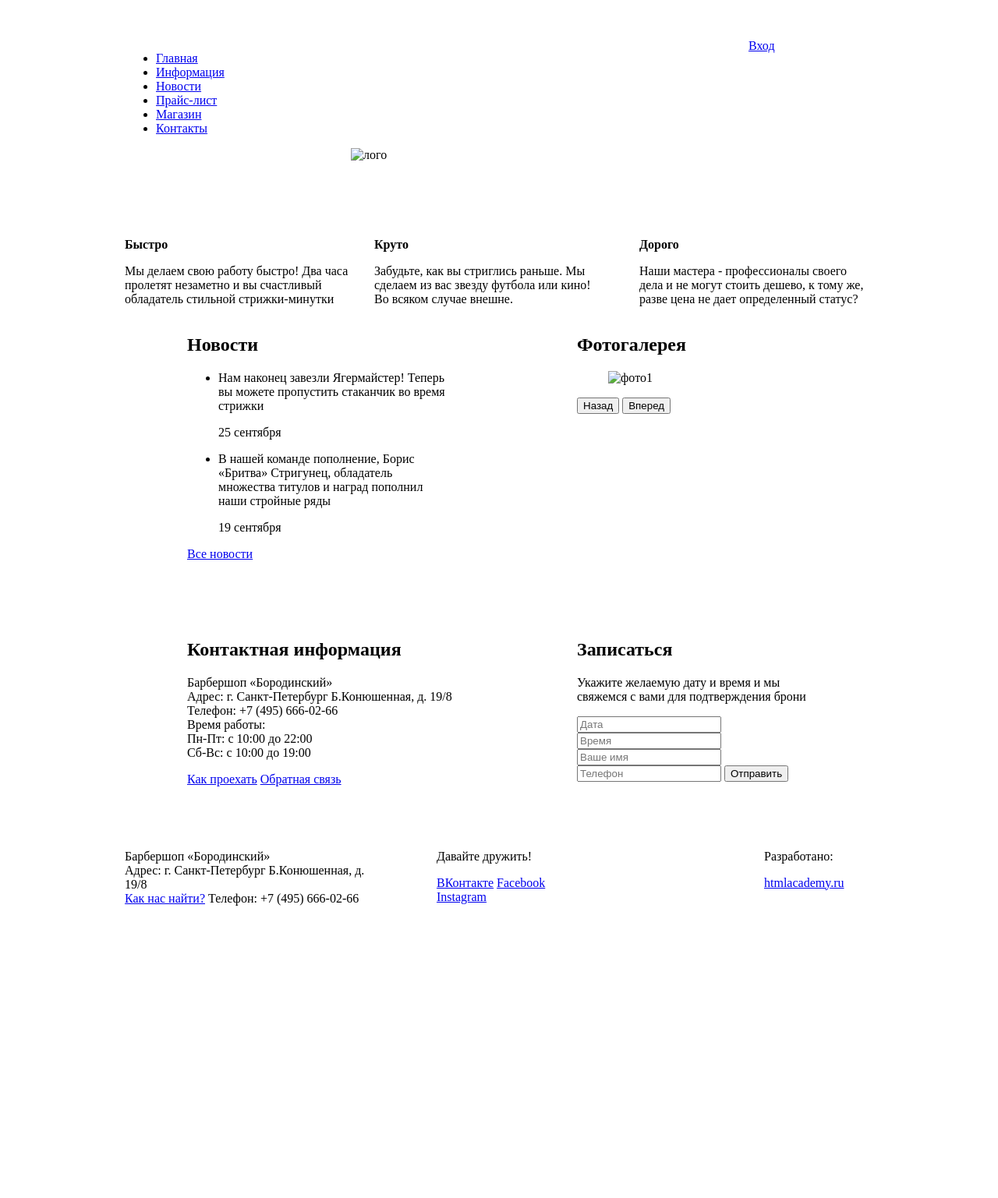
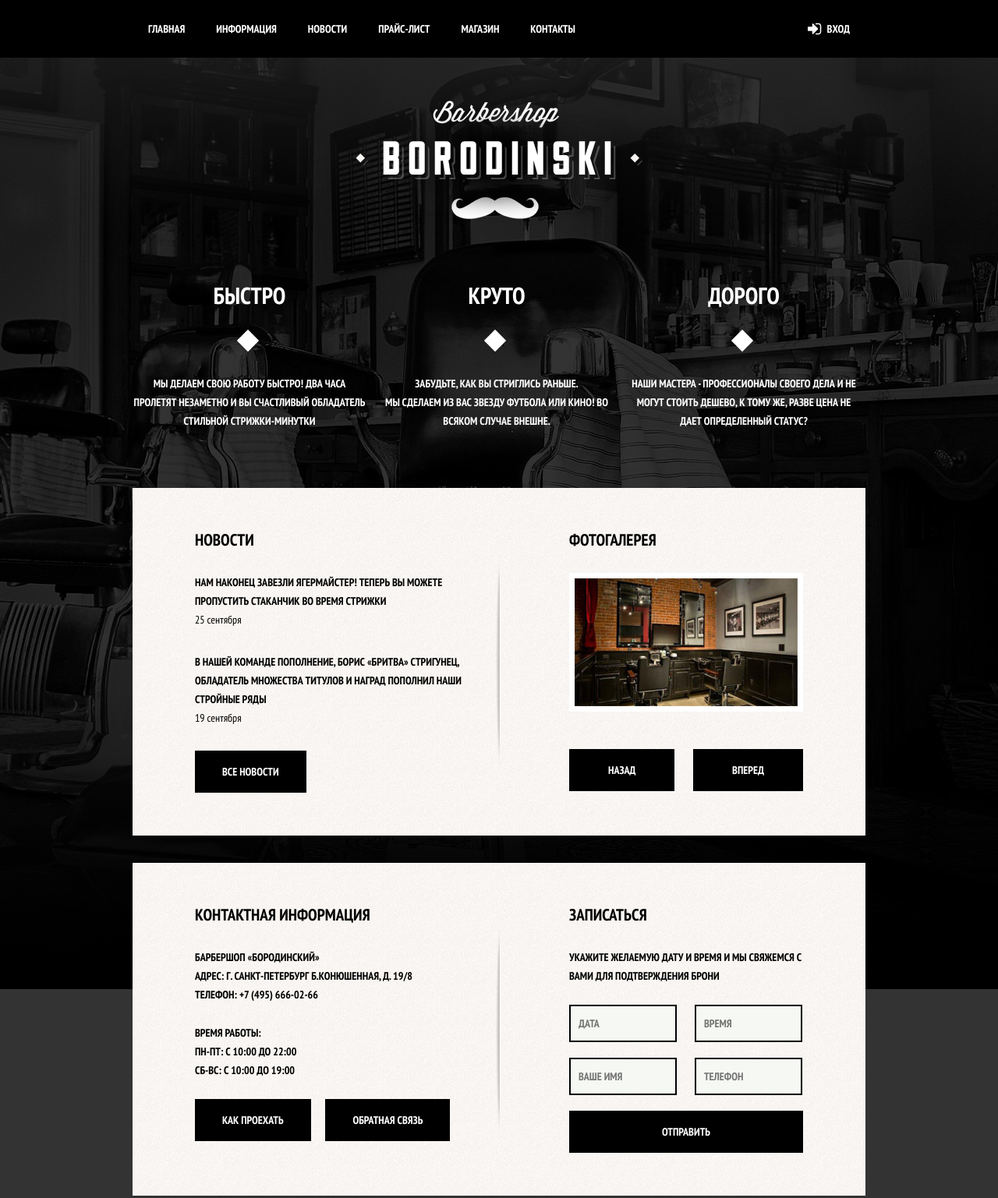
Before and after one commit to rtupolev/Barbershop, a plain HTML site: page index.html in a window 1280 px wide. Shown: the top 1537 px of the page at 78% size. Before the commit the page ends 1178 px from the top, so only its background shows below. Drawn offline with Linux system fonts and the light colour scheme.

Commit message:
Новая сетка + вёрстка декоративных элементов

```diff
--- a/css/style.css
+++ b/css/style.css
@@ -1,80 +1,341 @@
+/* General styles */
+
 .clearfix::after{
   content: "";
   display: table;
   clear: both;
 }
+body{
+  min-width: 960px;
+  font-family: "PT Sans Narrow", "Arial", sans-serif;
+  font-size: 14px;
+  line-height: 24px;
+  font-weight: 800;
+  text-transform: uppercase;
+  color: #ffffff;
+  background: #000000 url("/img/site-background.jpg") no-repeat top;
+}
 .container{
-  width: 960px;
+  width: 940px;
   padding: 0 10px;
   margin: 0 auto;
-
 }
 
+.btn{
+  display: inline-block;
+  padding: 15px 35px;
+  margin-right: 16px;
+
+  border: none;
+  outline: none;
+  cursor: pointer
+
+  font-family: "PT Sans Narrow", "Arial", sans-serif;
+  font-size: 14px;
+  line-height: 24px;
+  font-weight: 800;
+  text-transform: uppercase;
+  text-decoration: none;
+
+  text-align: center;
+  vertical-align: top;
+
+  color: #ffffff;
+  background: #000000;
+}
+.btn:active,
+.btn:hover{
+  background: #663d15;
+}
+/* border: 1px solid red; */
+/* Header*/
+.main-header{
+  margin-bottom: 55px;
+  background-color: #000000;
+}
 .main-navigation{
   float: left;
   width: 780px;
+}
+.main-navigation ul{
+  margin: 0;
+  padding: 0;
+  list-style: none;
+  font-size: 0;
+}
+.main-navigation li{
+  display: inline-block;
+  vertical-align: top;
+  font-size: 14px;
+  line-height: 24px;
+}
+.main-navigation a{
+  display: block;
+  padding: 25px 20px;
+  color: #ffffff;
+  text-decoration: none;
+}
+.main-navigation a:hover{
+  background-color: #242424;
+}
+.user-block{
+  float: right;
+  max-width: 140px;
+}
+.login{
+  position: relative;
+  display: inline-block;
+  padding: 25px 20px;
+  padding-left: 50px;
+  text-decoration: none;
+  color: #ffffff;
+  vertical-align: top;
+}
+.login::before{
+  position: absolute;
+  top: 29px;
+  left: 25px;
+  width: 18px;
+  height: 16px;
+  content: "";
+  background: url(/img/spritesheet.png) no-repeat;
+  background-position: -376px -20px;
+}
+.login:hover{
+  background-color: #242424;
+}
+.login:hover::before{
+  opacity: 0.3;
+}
+/*     Main-container     */
 
+/* Logo */
+  .index-logo{
+    width: 368px;
+    height: 204px;
+    margin: 0 auto;
+    margin-bottom: 25px;
+  }
+  .index-logo img{
+    width: 368px;
+    height: 204px;
+  }
+/* Features */
+  .features{
+    margin-bottom: 60px;
+    text-align: center;
+  }
+  .features-name{
+    position: relative;
+    display: block;
+    font-size: 30px;
+    line-height: 42px;
+    padding-bottom: 50px;
+    margin: 0;
+    margin-bottom:30px;
+  }
+  .features-name::after{
+    content: "";
+    position: absolute;
+    top: 75%;
+    left: 46%;
+    width: 20px;
+    height: 20px;
+    background: #ffffff;
+    transform: rotate(45deg);
+  }
+  .features-item{
+    float: left;
+    width: 300px;
+    margin-right: 17px;
   }
 
-.user-block{
-  float:right;
-  width: 160px;
-
+  .features-item:last-child{
+    margin-right: 0;
+  }
+/* Index-content */
+  .index-content{
+    padding: 55px 80px;
+    margin-bottom: 35px;
+    background: url("/img/index-line.png") no-repeat center,
+    #ffffff url("/img/index-content-bg.png") repeat;
+    color: #000000;
+  }
+  .index-content-left{
+    float: left;
+    width: 380px;
   }
 
-.index-logo{
-  width: 380px;
-  height: 220px;
-  margin: 0 auto;
-  margin-top: 50px;
-
+  .index-content-title{
+    display: block;
+    margin: 0;
+    margin-bottom:30px;
+    padding:0;
+  }
+  .index-content p {
+    margin: 0;
+    margin-bottom:25px;
+  }
+  .news-preview p{
+    margin: 0;
+  }
+  .news-preview{
+    margin: 0;
+    padding: 0;
+    list-style: none;
+  }
+  .news-preview li{
+    margin-bottom: 30px;
+  }
+  .news-preview time{
+    font-weight: 400;
+    text-transform: none;
   }
 
-.features-item{
-  float:left;
-  width: 300px;
-  margin-top: 35px;
-  margin-right: 20px;
-
-}
-.features-item:last-child{
-  float: right;
-  margin-right: 0px;
-}
-
-.index-content{
-  margin-top:80px;
-
-}
-.index-content-left{
-  float:left;
-  width: 340px;
-
-  margin-left: 80px;
-}
   .index-content-right{
     float:right;
     width: 300px;
+  }
+  .gallery{
+    position: relative;
+    width: 300px;
+    height: 280px;
+  }
+  .gallery-content{
+    margin: 0;
+    width: 286px;
+    height: 164px;
+    border:7px solid #ffffff;
+  }
+  .gallery-content img{
+    width: 286px;
+    height: 164px;
+  }
+  .gallery .btn{
+    position: absolute;
+    bottom: 0;
+    padding: 15px 50px;
+    margin: 0;
+    font-weight: inherit;
+    font-family: inherit;
+    font-size: inherit;
+  }
+  .gallery-prev{
+    left: 0;
+  }
+  .gallery-next{
+    right: 0;
+  }
 
-  margin-right: 80px;
-  margin-left: 125px;
+.appointment-form input{
+  display: inline-block;
+  width: 124px;
+  padding: 10px 0;
+  padding-left: 10px;
+  margin-right: 20px;
+  margin-bottom: 20px;
+  font-family: "PT Sans Narrow", "Arial", sans-serif;
+  font-size: 14px;
+  line-height: 24px;
+  font-weight: 800;
+  text-transform: uppercase;
+  vertical-align: top;
+
+  color: #000000;
+  background-color: #f6f9f3;
+  border: 2px solid #000000;
+  outline: none;
 }
+.appointment-form input:nth-child(2n){
+  margin-right: 0;
+}
+.appointment-form input:focus{
+  border: 2px solid #663d15;
+}
+.appointment-form .btn{
+  width: 100%;
+  clear:both;
+  font-family: "PT Sans Narrow", "Arial", sans-serif;
+  font-size: 14px;
+  line-height: 24px;
+  font-weight: 800;
+  text-transform: uppercase;
+}
+/* Footer */
   .main-footer{
-  margin-top: 65px;
+    margin-top: 40px;
+    padding-top: 55px;
+    background: #000000 url("/img/footer-bg.png") repeat;
   }
   .footer-contacts{
-  width: 320px;
     float: left;
-
+    width: 380px;
+    margin-right: 10px;
+  }
+  .footer-contacts a{
+    display: block;
+    color: #ffffff;
+  }
+  .footer-contacts a:hover{
+    text-decoration: none;
   }
   .footer-social{
-  float:left;
-  width: 180px;
-  margin-left: 80px;
-
+    float: left;
+    width: 160px;
+    text-align: center;
+  }
+  .social-btn{
+    display: inline-block;
+    width: 43px;
+    height: 43px;
+    font-size: 0;
+    background: #000000;
+  }
+  .social-btn:hover{
+    background: #ffffff;
+  }
+  .vk{
+    width: 43px;
+    height: 43px;
+    background: #000000 url("/img/spritesheet.png") no-repeat;
+    background-position: -238px -7px;
+  }
+  .vk:hover{
+    width: 43px;
+    height: 43px;
+    background: #ffffff url("/img/spritesheet.png") no-repeat center;
+    background-position: -303px -7px;
+  }
+  .facebook{
+    width: 43px;
+    height: 43px;
+    background: #000000 url("/img/spritesheet.png") no-repeat;
+    background-position: -5px -10px;
+  }
+  .facebook:hover{
+    background: #ffffff url("/img/spritesheet.png") no-repeat;
+    background-position: -57px -10px;
+  }
+  .instagram{
+    width: 43px;
+    height: 43px;
+    background: #000000 url("/img/spritesheet.png") no-repeat;
+    background-position: -113px -10px;
+  }
+  .instagram:hover{
+    background: #ffffff url("/img/spritesheet.png") no-repeat;
+    background-position: -174px -10px;
   }
   .footer-copyright{
-  float:right;
-  width: 140px;
-
+    float: right;
+    margin-top: 11px;
+    max-width: 180px;
   }
+  .footer-copyright p{
+    margin: 0;
+    margin-bottom: 15px;
+    text-align: center;
+  }
+  .footer-copyright .btn{
+    margin-right: 0;
+  }
--- a/index.html
+++ b/index.html
@@ -5,11 +5,13 @@
   <meta name="viewport" content="width=device-width, initial-scale=1.0">
   <meta http-equiv="X-UA-Compatible" content="ie=edge">
   <link rel="stylesheet" href="css/style.css">
+  <link rel="stylesheet" href="css/normalize.css">
+  <link href="https://fonts.googleapis.com/css?family=PT+Sans+Narrow:400,700&amp;subset=cyrillic" rel="stylesheet">
   <title>Barbershop</title>
 </head>
 <body>
   <header class="main-header">
-    <div class="container">
+    <div class="container clearfix">
       <nav class="main-navigation">
         <ul>
           <li><a href="#">Главная</a></li>
@@ -24,8 +26,8 @@
         </div>
     </header>
       <main class="container clearfix">
-        <div class="index-logo"><img src="#" alt="лого"></div>
-        <section class="features">
+        <div class="index-logo"><img src="img/logo.png" alt="лого"></div>
+        <section class="features clearfix">
           <div class="features-item">
             <b class="features-name">Быстро</b>
             <p>Мы делаем свою работу быстро! Два часа пролетят незаметно и
@@ -33,7 +35,7 @@
           </div>
           <div class="features-item">
             <b class="features-name">Круто</b>
-            <p>Забудьте, как вы стриглись раньше. Мы сделаем из вас звезду
+            <p>Забудьте, как вы стриглись раньше.<br> Мы сделаем из вас звезду
             футбола или кино! Во всяком случае внешне.</p>
           </div>
           <div class="features-item">
@@ -57,24 +59,24 @@
                 <time datetime="2016-09-19">19 сентября</time>
               </li>
             </ul>
-            <a href="#" class="button">Все новости</a>
+            <a href="#" class="btn">Все новости</a>
           </div>
           <div class="index-content-right">
             <h2 class="index-content-title">Фотогалерея</h2>
             <div class="gallery">
-              <figure class="gallery-content"><img src="#" alt="фото1"></figure>
+              <figure class="gallery-content"><img src="img/gallery-1.jpg" alt="фото1"></figure>
               <button class="btn gallery-prev">Назад</button>
               <button class="btn gallery-next">Вперед</button>
             </div>
           </div>
         </div>
         <div class="index-content clearfix">
-          <div class="index-content-left">
+          <div class="index-content-left contacts">
             <h2 class="index-content-title">Контактная информация</h2>
             <p>Барбершоп «Бородинский»<br>
             Адрес: г. Санкт-Петербург Б.Конюшенная, д. 19/8<br>
-            Телефон: +7 (495) 666-02-66<br>
-            Время работы:<br>
+            Телефон: +7 (495) 666-02-66</p>
+            <p>Время работы:<br>
             Пн-Пт: с 10:00 до 22:00<br>
             Сб-Вс: с 10:00 до 19:00</p>
             <a href="#" class="btn">Как проехать</a>
@@ -94,13 +96,13 @@
           </div>
         </div>
       </main>
-      <footer class="main-footer">
+      <footer class="main-footer clearfix">
         <div class="container">
           <section class="footer-contacts">
             <p>Барбершоп «Бородинский»<br>
             Адрес: г. Санкт-Петербург Б.Конюшенная, д. 19/8<br>
             <a href="#">Как нас найти?</a>
-            Телефон: +7 (495) 666-02-66<br></p>
+            Телефон: +7 (495) 666-02-66</p>
           </section>
           <section class="footer-social">
             <p>Давайте дружить!</p>
@@ -110,7 +112,7 @@
           </section>
           <section class="footer-copyright">
             <p>Разработано:</p>
-            <a href="http://htmlacademy.ru" class="copyright">htmlacademy.ru</a>
+            <a href="http://htmlacademy.ru" class="copyright btn">html academy</a>
           </section>
         </div>
       </footer>
```
Also changed, not shown: css/normalize.css (added), img/1.png (added), img/2.png (added), img/3.png (added), img/4.png (added), img/5.png (added), img/6.png (added), img/7.png (added), img/footer-bg.png (added), img/gallery-1.jpg (added), img/index-content-bg.png (added), img/index-line.png (added), img/logo.png (added), img/site-background.jpg (added), 1 more files. Lines whose indentation alone changed are shown as unchanged.
